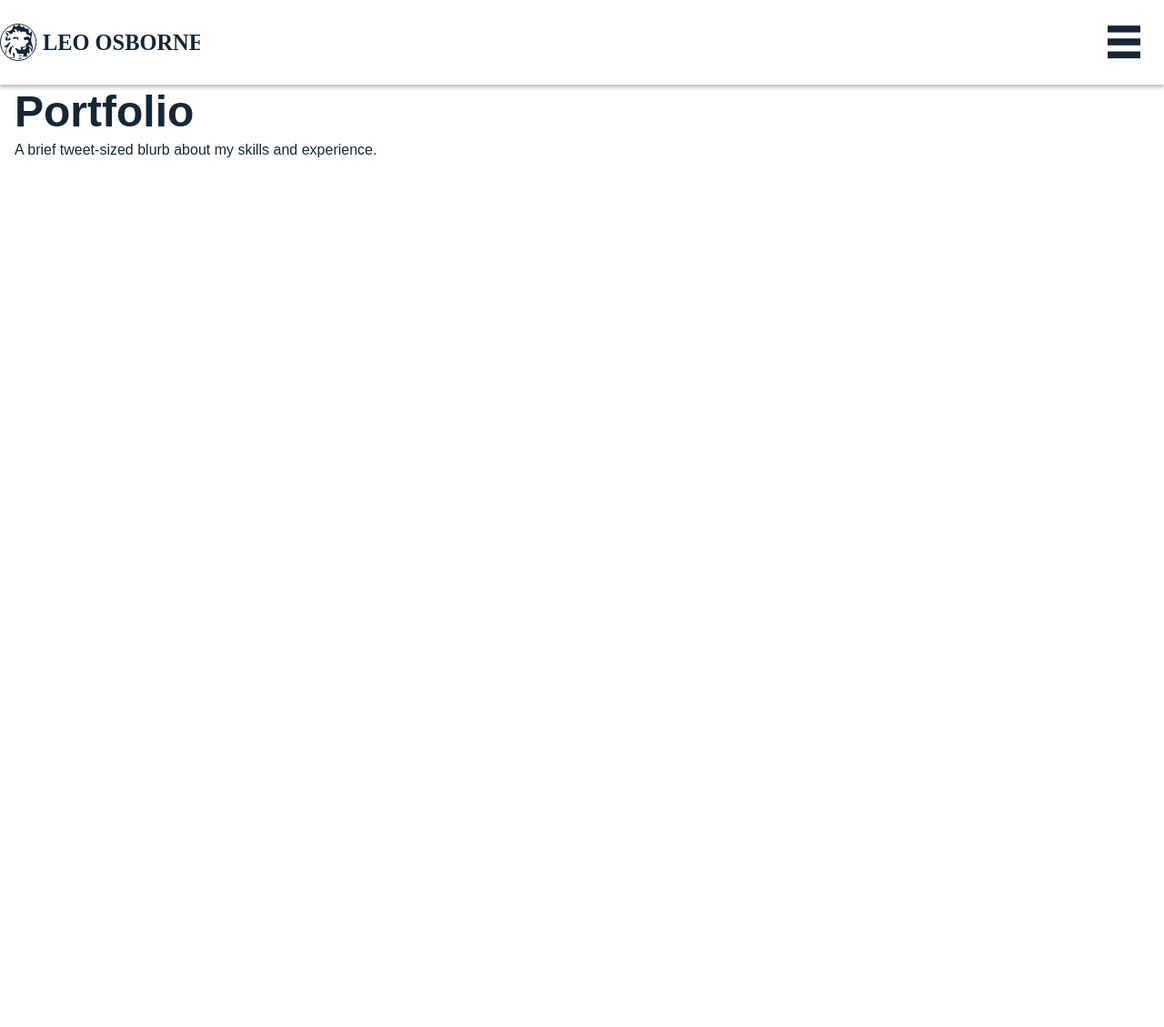
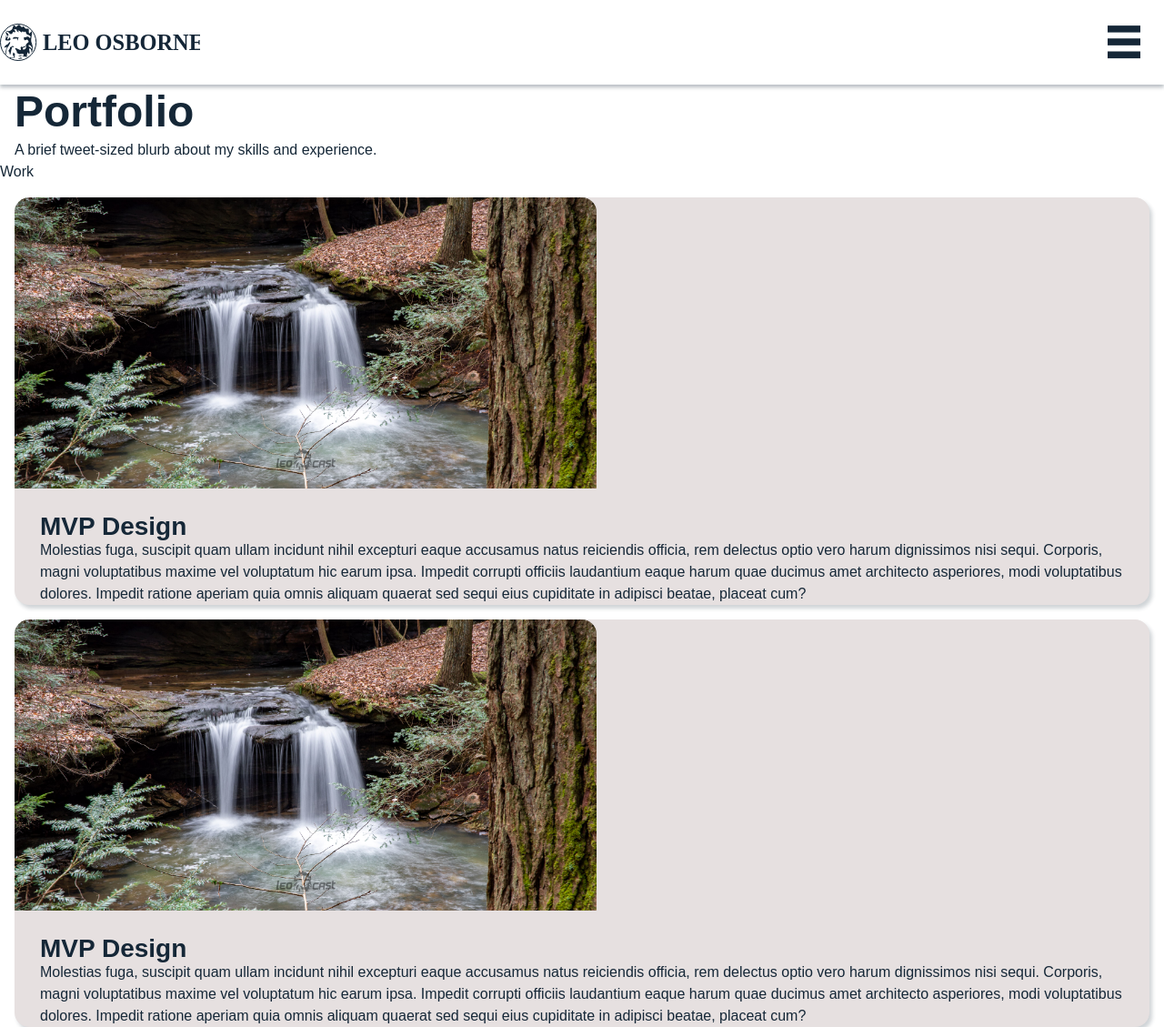
Before and after one commit to leoosborne/Portfolio, a plain HTML site: page mobile.html in a window 1280 px wide. Shown: the part 7-1136 px from the top of the page at 91% size. Before the commit the page ends 800 px from the top, so only its background shows below. Drawn offline with Linux system fonts and the light colour scheme.

Commit message:
added images, html and styles for cards

```diff
--- a/mobile.html
+++ b/mobile.html
@@ -83,6 +83,68 @@
             font-size: 3rem;
             line-height: 3.75rem;
         }
+
+        /****************
+        Case-Study Cards
+        ****************/
+
+        .case-study {
+            margin: 1rem;
+            background-color: rgb(230, 224, 224);
+            border-radius: 1rem;
+            box-shadow: 3px 4px 4px #15273733;
+        }
+
+        .case-study img {
+            overflow: hidden;
+            border-radius: 1rem 1rem 0 0;
+            height: 20rem;
+            object-fit: cover;
+            object-position: 35%;
+            background-color: rgb(230, 224, 224);
+        }
+
+        .case-study h3 {
+            padding: 1.75rem 0 0 1.75rem;
+            font-size: 1.75rem;
+            line-height: 1.75rem;
+            font-weight: 600;
+        }
+
+        .case-study p {
+            padding: 0 1.75rem;
+        }
+/*
+        .case-study {
+            --w: 450px
+            --c: (100vw - var(--w));
+
+            max-width: 500px;
+            background: #fff;
+            margin: 10px auto;
+            border-radius: 10px;
+            overflow: hidden;
+            padding: 0 20px 0 clamp(20px,var(--c)*1000, 180px);
+            box-sizing: border-box;
+            box-shadow: 1px 2px 5px #0005;
+            position: relative;
+        }
+
+        .case-study img {
+            position:absolute;
+            top:clamp(0px,var(--c)*-1000,10px);
+            left:clamp(0px,var(--c)*-1000,20px);
+            width:clamp(50px,var(--c)*1000,150px);
+            height:clamp(50px,var(--c)*1000,100%);
+            border-radius:clamp(0px,var(--c)*-1000,50px);
+            object-fit:cover;
+            object-position:top;
+        }
+
+        .case-study h3 {
+            margin:20px 0 10px clamp(0px,var(--c)*-1000,70px);
+        }
+ */
     </style>
 </head>
 <header>
@@ -102,15 +164,30 @@
 </header>
 <body>
     <main>
-        <heading class="heading">
+        <header class="heading">
             <h1>Portfolio</h1>
             <p>A brief tweet-sized blurb about my skills and experience.</p>
-        </heading>
+        </header>
         <section>
-            <article></article>
-            <article></article>
-            <article></article>
-            <article></article>
+            <header>
+                <H2>Work</H2>
+            </header>
+            <article class="case-study">
+                <img src="img/DSC04685-8.jpg" alt="placeholder image for case-study-1"></img>
+                <h3>MVP Design</h3>
+                <p>
+                Molestias fuga, suscipit quam ullam incidunt nihil excepturi eaque accusamus natus reiciendis officia, rem delectus optio vero harum dignissimos nisi sequi. Corporis, magni voluptatibus maxime vel voluptatum hic earum ipsa.
+                Impedit corrupti officiis laudantium eaque harum quae ducimus amet architecto asperiores, modi voluptatibus dolores. Impedit ratione aperiam quia omnis aliquam quaerat sed sequi eius cupiditate in adipisci beatae, placeat cum?
+                </p>
+            </article>
+            <article class="case-study">
+                <img src="img/DSC04685-8.jpg" alt="placeholder image for case-study-1"></img>
+                <h3>MVP Design</h3>
+                <p>
+                Molestias fuga, suscipit quam ullam incidunt nihil excepturi eaque accusamus natus reiciendis officia, rem delectus optio vero harum dignissimos nisi sequi. Corporis, magni voluptatibus maxime vel voluptatum hic earum ipsa.
+                Impedit corrupti officiis laudantium eaque harum quae ducimus amet architecto asperiores, modi voluptatibus dolores. Impedit ratione aperiam quia omnis aliquam quaerat sed sequi eius cupiditate in adipisci beatae, placeat cum?
+                </p>
+            </article>
         </section>
     </main>
 
```
Also changed, not shown: img/DSC04341-3.jpg (added), img/DSC04382-2.jpg (added), img/DSC04548-8.jpg (added), img/DSC04685-8.jpg (added).
